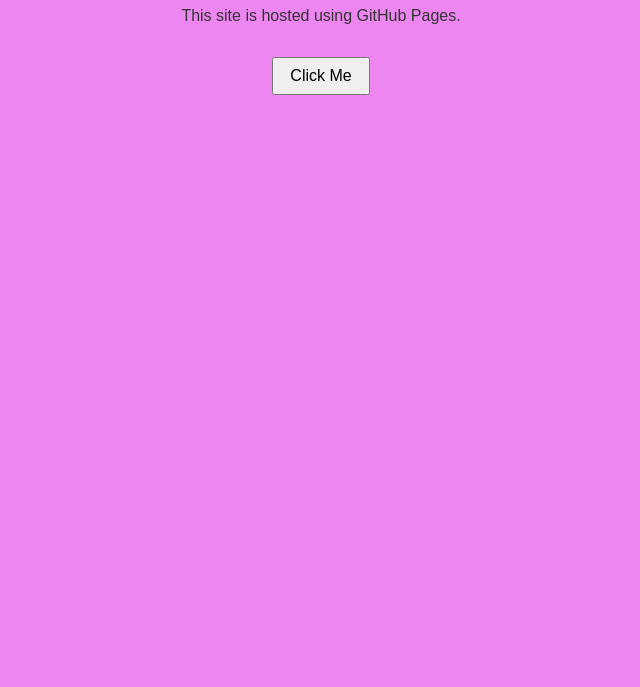
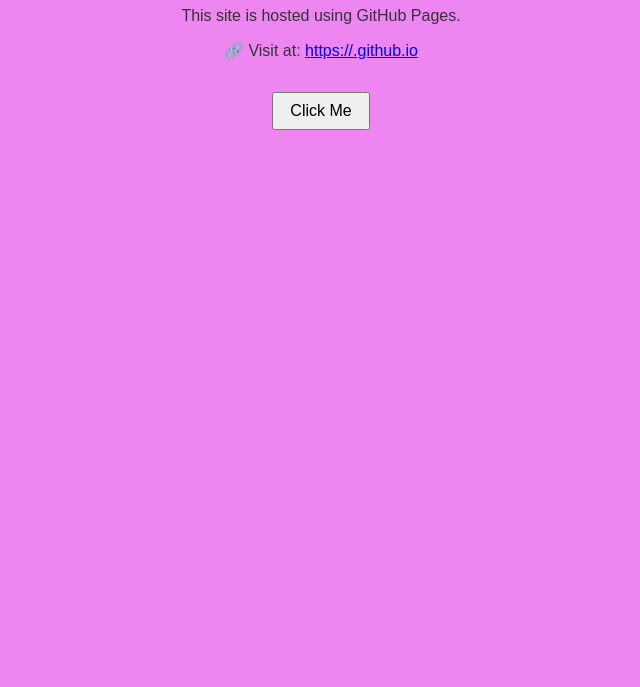
Before and after one commit to Rishitha-0609/Wed-Development-Internship-Task-05, a plain HTML site: page index.html in a window 1280 px wide. Shown: the part 113-800 px from the top of the page, without its empty margins (319-959 px from the left). Drawn offline with Linux system fonts and the light colour scheme.

Commit message:
Updated filename.html with new changes

```diff
--- a/index.html
+++ b/index.html
@@ -10,6 +10,7 @@
   <header>
     <h1>Welcome to My Website</h1>
     <p>This site is hosted using GitHub Pages.</p>
+    <p>🔗 Visit at: <a href="https://github.com/Rishitha-0609" target="_blank">https://<yourusername>.github.io</a></p>
   </header>
   <main>
     <button onclick="showMessage()">Click Me</button>
```
